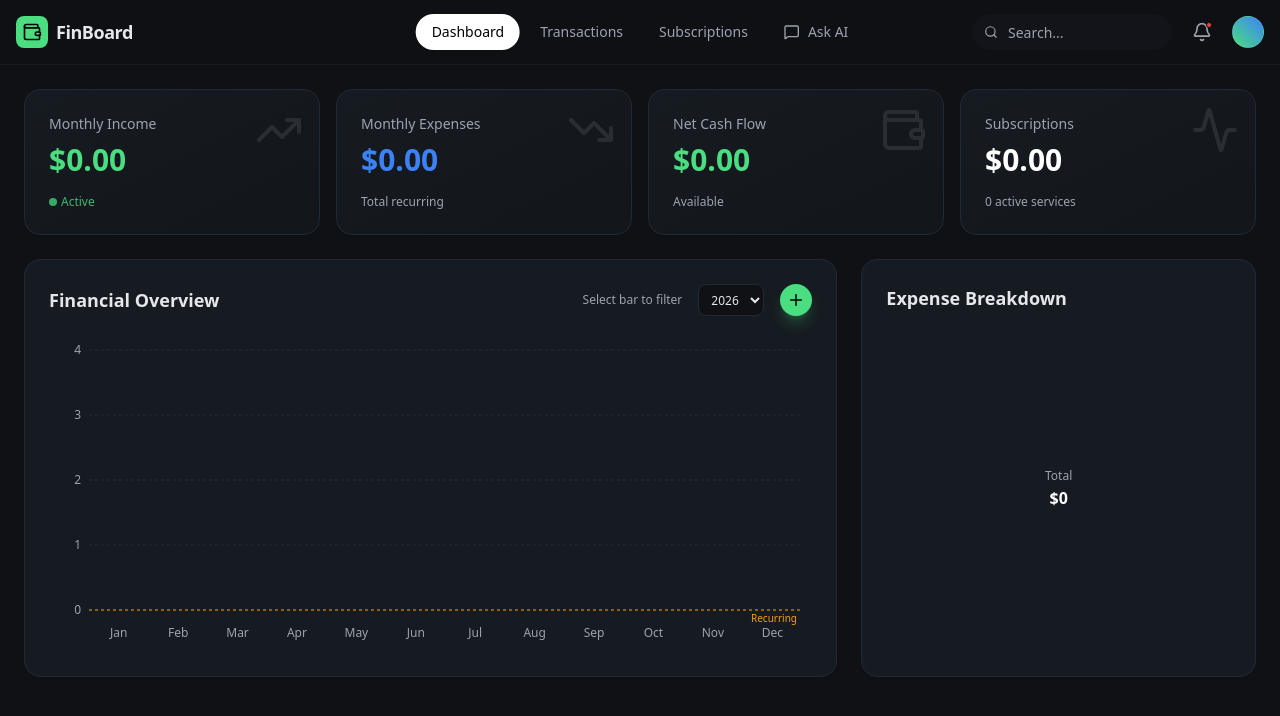
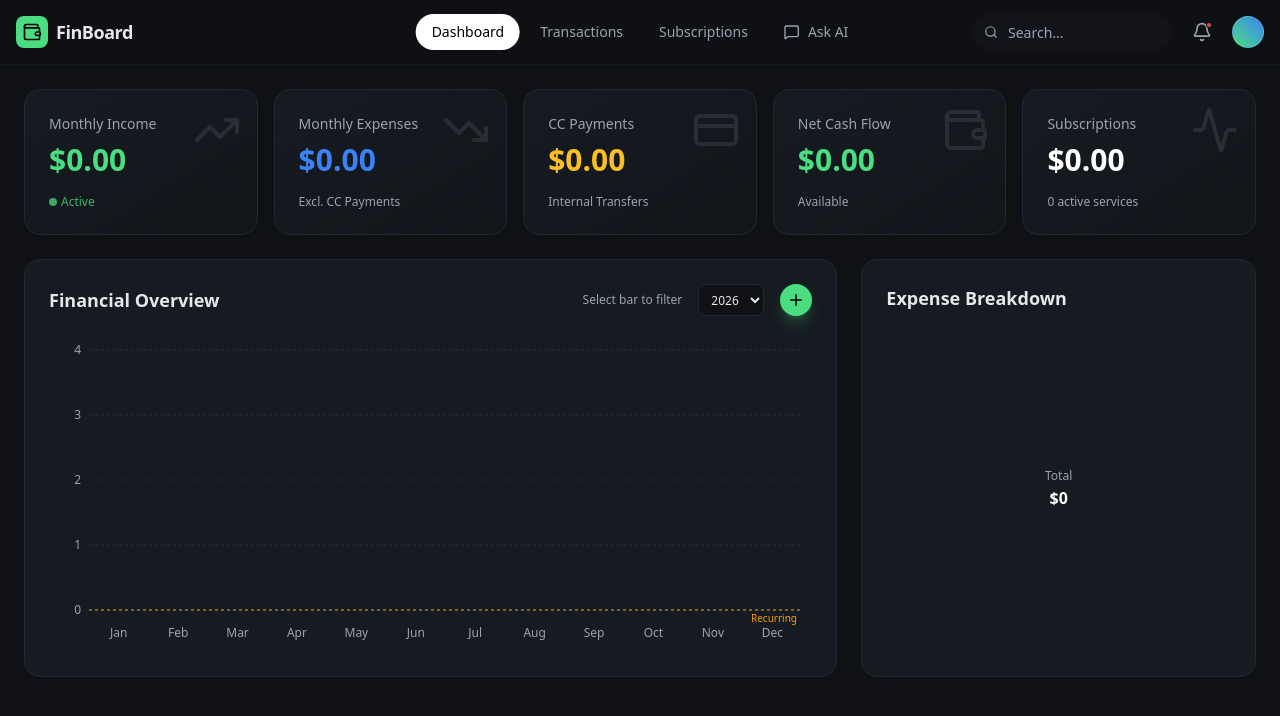
Before and after one commit to atnwl/finance-dashboard-gemini, a React (Vite) app: page / in a window 1280 px wide. Shown: the top 716 px of the page. Built offline with nearby package versions, Linux system fonts and the light colour scheme.

Commit message:
Exclude CC Payments from main totals and add dedicated summary card

```diff
--- a/src/App.jsx
+++ b/src/App.jsx
@@ -571,7 +571,8 @@ export default function App() {
 
     // Helpers
     const isRecurring = (item) => item.frequency !== 'one-time';
-    const notTransfer = (item) => item.category !== 'Transfer';
+    const isSpecial = (item) => item.category === 'Transfer' || item.category === 'Credit Card Payment';
+    const notSpecial = (item) => !isSpecial(item);
 
     // Calculate totals - Now we sum ACTUAL amounts for the month, or logic for recurring?
     // User asked: "monthly income... should only reflect that month".
@@ -579,13 +580,13 @@ export default function App() {
     // ... logic ...
 
     // Income
-    const recurringIncome = data.income.filter(i => isRecurring(i) && notTransfer(i));
-    const oneTimeIncome = data.income.filter(i => !isRecurring(i) && filterByDate(i) && notTransfer(i));
+    const recurringIncome = data.income.filter(i => isRecurring(i) && notSpecial(i));
+    const oneTimeIncome = data.income.filter(i => !isRecurring(i) && filterByDate(i) && notSpecial(i));
     const effectiveIncome = [...recurringIncome, ...oneTimeIncome];
 
     // Expenses
-    const recurringExpenses = data.expenses.filter(e => isRecurring(e) && notTransfer(e));
-    const oneTimeExpenses = data.expenses.filter(e => !isRecurring(e) && filterByDate(e) && notTransfer(e));
+    const recurringExpenses = data.expenses.filter(e => isRecurring(e) && notSpecial(e));
+    const oneTimeExpenses = data.expenses.filter(e => !isRecurring(e) && filterByDate(e) && notSpecial(e));
     const effectiveExpenses = [...recurringExpenses, ...oneTimeExpenses];
 
     const totalIncome = effectiveIncome.reduce((acc, item) => acc + normalizeToMonthly(item.amount, item.frequency), 0);
@@ -593,8 +594,12 @@ export default function App() {
     const net = totalIncome - totalExpenses;
 
     const totalSubscriptionsCost = data.expenses
-      .filter(e => e.type === 'subscription' && notTransfer(e))
+      .filter(e => e.type === 'subscription' && notSpecial(e))
       .reduce((acc, item) => acc + normalizeToMonthly(item.amount, item.frequency), 0);
+
+    const totalCcPayments = data.expenses
+      .filter(e => e.category === 'Credit Card Payment' && filterByDate(e))
+      .reduce((acc, item) => acc + parseFloat(item.amount || 0), 0);
 
     // Group expenses by category
     const byCategory = effectiveExpenses.reduce((acc, item) => {
@@ -612,12 +617,12 @@ export default function App() {
       };
 
       // Recurring logic applies to all months
-      const mRecurringInc = data.income.filter(i => isRecurring(i) && notTransfer(i)).reduce((acc, i) => acc + normalizeToMonthly(i.amount, i.frequency), 0);
-      const mRecurringExp = data.expenses.filter(e => isRecurring(e) && notTransfer(e)).reduce((acc, e) => acc + normalizeToMonthly(e.amount, e.frequency), 0);
+      const mRecurringInc = data.income.filter(i => isRecurring(i) && notSpecial(i)).reduce((acc, i) => acc + normalizeToMonthly(i.amount, i.frequency), 0);
+      const mRecurringExp = data.expenses.filter(e => isRecurring(e) && notSpecial(e)).reduce((acc, e) => acc + normalizeToMonthly(e.amount, e.frequency), 0);
 
       // One-time logic specific to this month
-      const mOneTimeInc = data.income.filter(i => !isRecurring(i) && monthFilter(i) && notTransfer(i)).reduce((acc, i) => acc + parseFloat(i.amount), 0);
-      const mOneTimeExp = data.expenses.filter(e => !isRecurring(e) && monthFilter(e) && notTransfer(e)).reduce((acc, e) => acc + parseFloat(e.amount), 0);
+      const mOneTimeInc = data.income.filter(i => !isRecurring(i) && monthFilter(i) && notSpecial(i)).reduce((acc, i) => acc + parseFloat(i.amount), 0);
+      const mOneTimeExp = data.expenses.filter(e => !isRecurring(e) && monthFilter(e) && notSpecial(e)).reduce((acc, e) => acc + parseFloat(e.amount), 0);
 
       const inc = mRecurringInc + mOneTimeInc;
       const exp = mRecurringExp + mOneTimeExp;
@@ -636,10 +641,10 @@ export default function App() {
 
     // Calculate Total Recurring for Budget Line
     const totalRecurringExpenses = data.expenses
-      .filter(e => isRecurring(e) && notTransfer(e))
+      .filter(e => isRecurring(e) && notSpecial(e))
       .reduce((acc, item) => acc + normalizeToMonthly(item.amount, item.frequency), 0);
 
-    return { totalIncome, totalExpenses, net, byCategory, totalSubscriptionsCost, yearlyData, totalRecurringExpenses };
+    return { totalIncome, totalExpenses, totalCcPayments, net, byCategory, totalSubscriptionsCost, yearlyData, totalRecurringExpenses };
   }, [data, selectedMonth, selectedYear]);
 
   // Handlers
@@ -775,7 +780,7 @@ export default function App() {
   const renderDashboard = () => (
     <div className="space-y-6 animate-in fade-in duration-500">
       {/* Summary Cards */}
-      <div className="grid grid-cols-1 md:grid-cols-4 gap-4">
+      <div className="grid grid-cols-1 sm:grid-cols-2 lg:grid-cols-5 gap-4">
         <Card className="bg-gradient-to-br from-card to-card/50 relative overflow-hidden group">
           <div className="absolute top-0 right-0 p-4 opacity-10 group-hover:opacity-20 transition-opacity">
             <TrendingUp size={48} />
@@ -794,7 +799,18 @@ export default function App() {
           <h3 className="text-muted text-sm font-medium">Monthly Expenses</h3>
           <p className="text-3xl font-bold mt-2 text-[#3B82F6]">${financials.totalExpenses.toLocaleString('en-US', { minimumFractionDigits: 2, maximumFractionDigits: 2 })}</p>
           <div className="mt-4 text-xs text-muted flex items-center gap-1">
-            Total recurring
+            Excl. CC Payments
+          </div>
+        </Card>
+
+        <Card className="bg-gradient-to-br from-card to-card/50 relative overflow-hidden group">
+          <div className="absolute top-0 right-0 p-4 opacity-10 group-hover:opacity-20 transition-opacity">
+            <CreditCard size={48} />
+          </div>
+          <h3 className="text-muted text-sm font-medium">CC Payments</h3>
+          <p className="text-3xl font-bold mt-2 text-amber-400">${financials.totalCcPayments.toLocaleString('en-US', { minimumFractionDigits: 2, maximumFractionDigits: 2 })}</p>
+          <div className="mt-4 text-xs text-muted flex items-center gap-1">
+            Internal Transfers
           </div>
         </Card>
 
```
